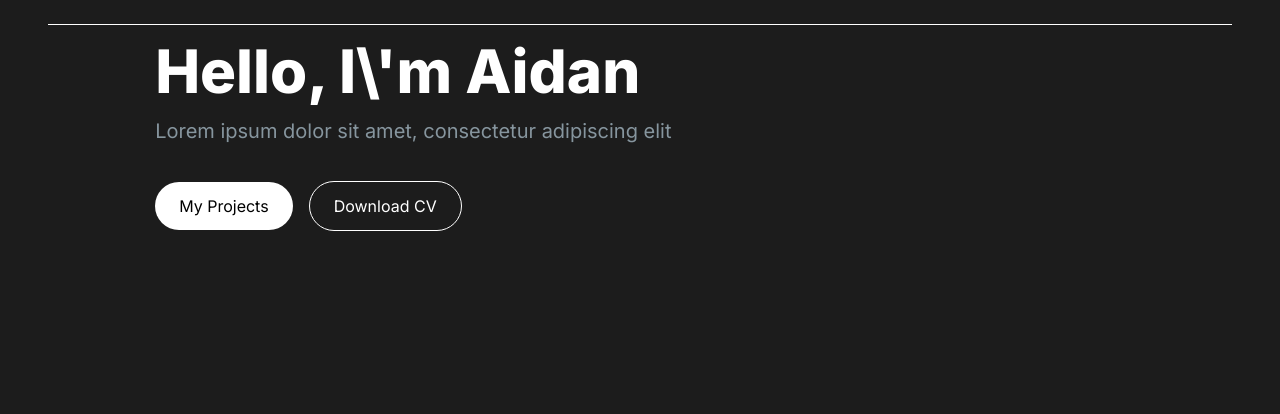
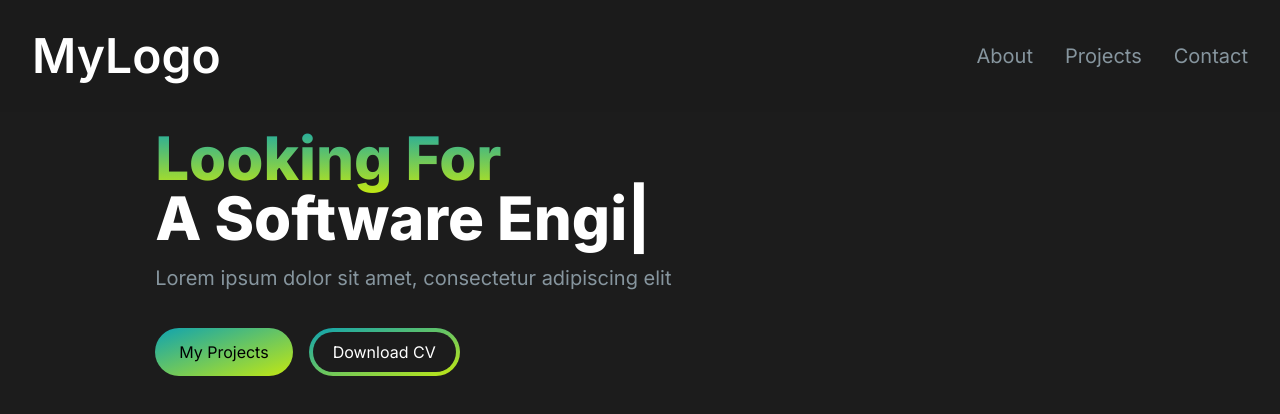
Before and after one commit to Doobig10/react-portfolio, a Next.js app: page / in a window 1280 px wide. Shown: the top 414 px of the page. Built offline with nearby package versions, Linux system fonts and the light colour scheme.

Commit message:
continue following tutorial, tweak some implementations

```diff
--- a/package.json
+++ b/package.json
@@ -9,9 +9,11 @@
     "lint": "next lint"
   },
   "dependencies": {
+    "@heroicons/react": "^2.1.5",
     "next": "14.2.6",
     "react": "^18",
-    "react-dom": "^18"
+    "react-dom": "^18",
+    "react-type-animation": "^3.2.0"
   },
   "devDependencies": {
     "@eslint/js": "^9.9.1",
--- a/src/app/components/HeaderComponent.tsx
+++ b/src/app/components/HeaderComponent.tsx
@@ -1,3 +1,6 @@
+"use client";
+
+import { TypeAnimation } from 'react-type-animation';
 
 export default function HeaderComponent() {
     return (
@@ -5,14 +8,34 @@ export default function HeaderComponent() {
             <div className={"grid grid-cols-1 lg:grid-cols-12"}>
                 <div className={"col-span-7 place-self-center text-center sm:text-left"}>
                     <h1 className={"text-white mb-4 text-4xl sm:text-5xl lg:text-6xl font-extrabold"}>
-                        Hello, I\'m Aidan
+                        <span className={"text-transparent bg-clip-text bg-gradient-to-b from-[#0FA3B1] to-[#C2E812]"}>
+                            Looking For
+                        </span>
+                        <br />
+                        <TypeAnimation
+                            sequence={[
+                                'A Capable Graduate?',
+                                3000,
+                                'A Software Engineer?',
+                                3000,
+                                'A New Team Member?',
+                                3000,
+                                'Aidan Brooks?',
+                                8000,
+                            ]}
+                            wrapper="span"
+                            speed={50}
+                            repeat={Infinity}
+                        />
                     </h1>
                     <p className={"text-[#86959e] text-lg lg:text-xl mb-6"}>
                         Lorem ipsum dolor sit amet, consectetur adipiscing elit
                     </p>
                     <div>
-                        <button className={"px-6 py-3 w-full sm:w-fit rounded-full mr-4 bg-white hover:bg-slate-200 text-black"}>My Projects</button>
-                        <button className={"px-6 py-3 w-full sm:w-fit rounded-full mr-4 bg-transparent hover:bg-slate-800 text-white border border-white mt-3"}>Download CV</button>
+                        <button className={"px-6 py-3 w-full sm:w-fit bg-gradient-to-br from-[#0FA3B1] to-[#C2E812] rounded-full mr-4 hover:bg-fixed hover:bg-[#0FA3B1] text-black"}>My Projects</button>
+                        <button className={"px-1 py-1 w-full sm:w-fit bg-gradient-to-br from-[#0FA3B1] to-[#C2E812] rounded-full mr-4 bg-transparent mt-3"}>
+                            <span className={"block bg-[#1c1c1c] rounded-full px-5 py-2 hover:bg-slate-800 text-white"}> Download CV </span>
+                        </button>
                     </div>
                 </div>
                 <div className={"col-span-5 place-self-center mt-4 lg:mt-0"}>
--- a/src/app/components/ToolbarComponent.tsx
+++ b/src/app/components/ToolbarComponent.tsx
@@ -1,11 +1,58 @@
+"use client";
+
+import Link from "next/link";
+import React , {useState} from "react";
+
+import ToolbarElementComponent from "@/app/components/ToolbarElementComponent";
+
+const toolbarElements = [
+    {
+        text: "About",
+        path: "#about",
+    },
+    {
+        text: "Projects",
+        path: "#projects",
+    },
+    {
+        text: "Contact",
+        path: "#contact",
+    },
+]
 
 export default function ToolbarComponent() {
+    const [toolbarOpen, setToolbarOpen] = useState<boolean>(false);
+
     return (
-        <section>
-            <div className="border-b border-white pb-2">
-                <div>
+        <nav className={"fixed top-0 left-0 right-0 z-10 bg-[#1c1c1c] bg-opacity-90"}>
+            <div className={"flex flex-wrap items-center justify-between mx-auto p-8"}>
+                <Link href={"/"} className={"text-2xl md:text-5xl text-white font-semibold"}>
+                    MyLogo
+                </Link>
+                <div className={"mobile-menu sm:hidden block w-auto"} id={"navbar"}>
+                    {
+                        toolbarOpen ? (
+                            <button> a </button>
+                        ) : (
+                            <button> b </button>
+                        )
+                    }
+                </div>
+                <div className={"menu hidden sm:block sm:w-auto"} id={"navbar"}>
+                    <ul className={"flex p-4 md:p-0 md:flex-row md:space-x-8"}>
+                        {
+                            toolbarElements.map((toolbarElement, index) => (
+                                <li key={index}>
+                                    <ToolbarElementComponent
+                                     href={toolbarElement.path}
+                                     text={toolbarElement.text}
+                                    />
+                                </li>
+                            ))
+                        }
+                    </ul>
                 </div>
             </div>
-        </section>
+        </nav>
     );
 }
--- /dev/null
+++ b/src/app/components/ToolbarElementComponent.tsx
@@ -0,0 +1,24 @@
+import Link from "next/link";
+
+interface Props {
+    href: string,
+    text: string,
+    className?: string,
+}
+
+const fallback = {
+    className: "block py-2 pl-3 pr-4 text-[#86959e] sm:text-xl rounded md:p-0 hover:text-white"
+}
+
+export default function ToolbarElementComponent(
+    props: Props
+) {
+    return (
+        <Link
+            href={props.href}
+            className={props.className || fallback.className}
+        >
+            {props.text}
+        </Link>
+    )
+}
--- a/src/app/page.tsx
+++ b/src/app/page.tsx
@@ -6,7 +6,7 @@ export default function Home() {
   return (
       <main className={"flex min-h-screen flex-col bg-[#1c1c1c] container mx-auto px-12 py-4"}>
           <ToolbarComponent />
-          <div className={"container mx-auto px-12 py-4"}>
+          <div className={"container mx-auto px-12 py-4 mt-24"}>
               <HeaderComponent />
           </div>
       </main>
```
Also changed, not shown: 1 other file (tests, documents, lock files or other folders).
